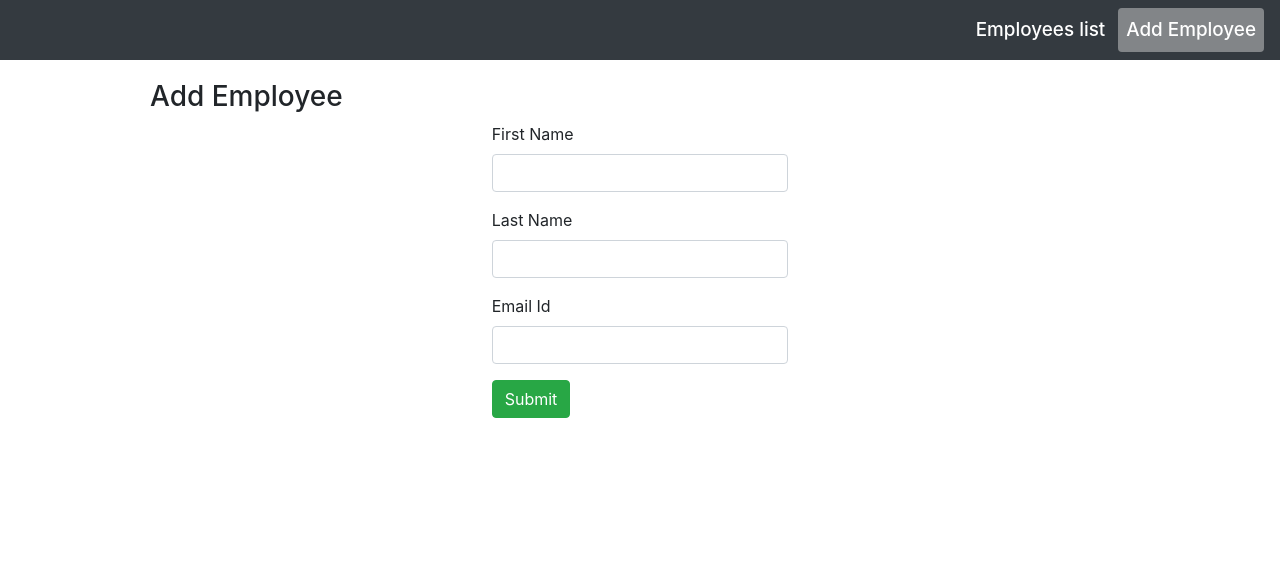
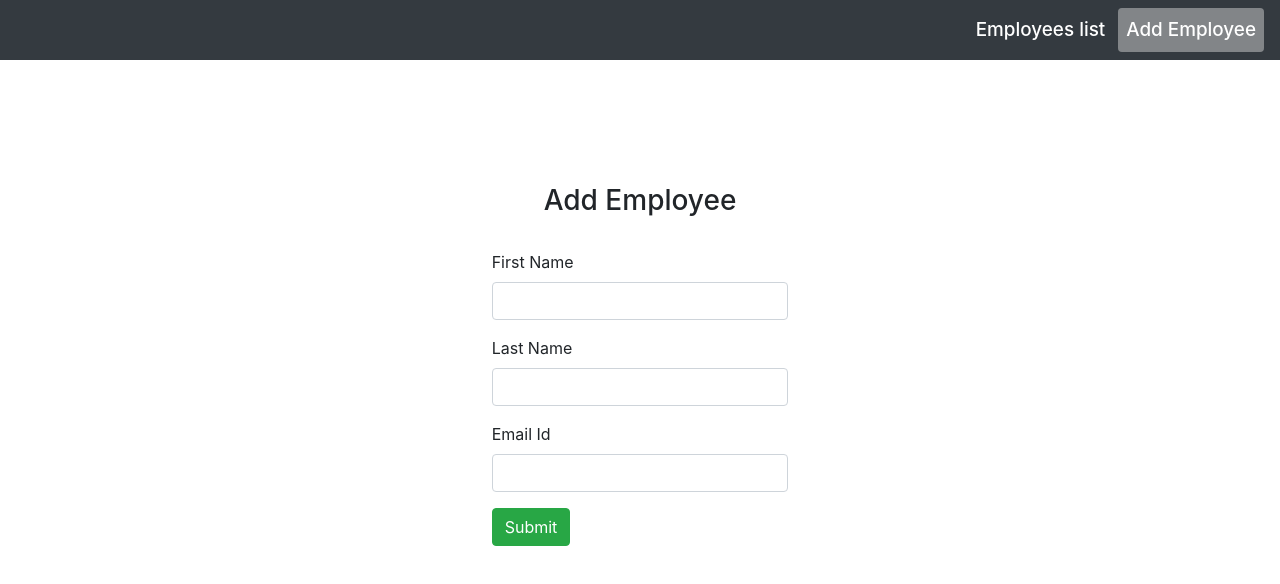
Before and after one commit to pranjay-poddar/Employee_Management_System, an Angular app: page /create in a window 1280 px wide. Shown: the top 584 px of the page. Built offline with nearby package versions, Linux system fonts and the light colour scheme.

Commit message:
updated add emp page

```diff
--- a/src/app/create-employee/create-employee.component.html
+++ b/src/app/create-employee/create-employee.component.html
@@ -1,4 +1,6 @@
-<h3>Add Employee</h3>
+<br>
+<h3 class="text-center " style="margin-top: 10vh;">Add Employee</h3>
+<br>
 <div class="col-md-4 offset-md-4">
     <form (ngSubmit)="onSubmit()">
         <div class="form-group">
--- a/src/app/update-employee/update-employee.component.html
+++ b/src/app/update-employee/update-employee.component.html
@@ -1,5 +1,5 @@
 <br>
-<h3 class="text-center">Update Employee</h3>
+<h3 class="text-center" style="margin-top: 10vh;">Update Employee</h3>
 <br><br>
 <div class="col-md-4 offset-md-4">
     <form (ngSubmit)="onSubmit()">
```
